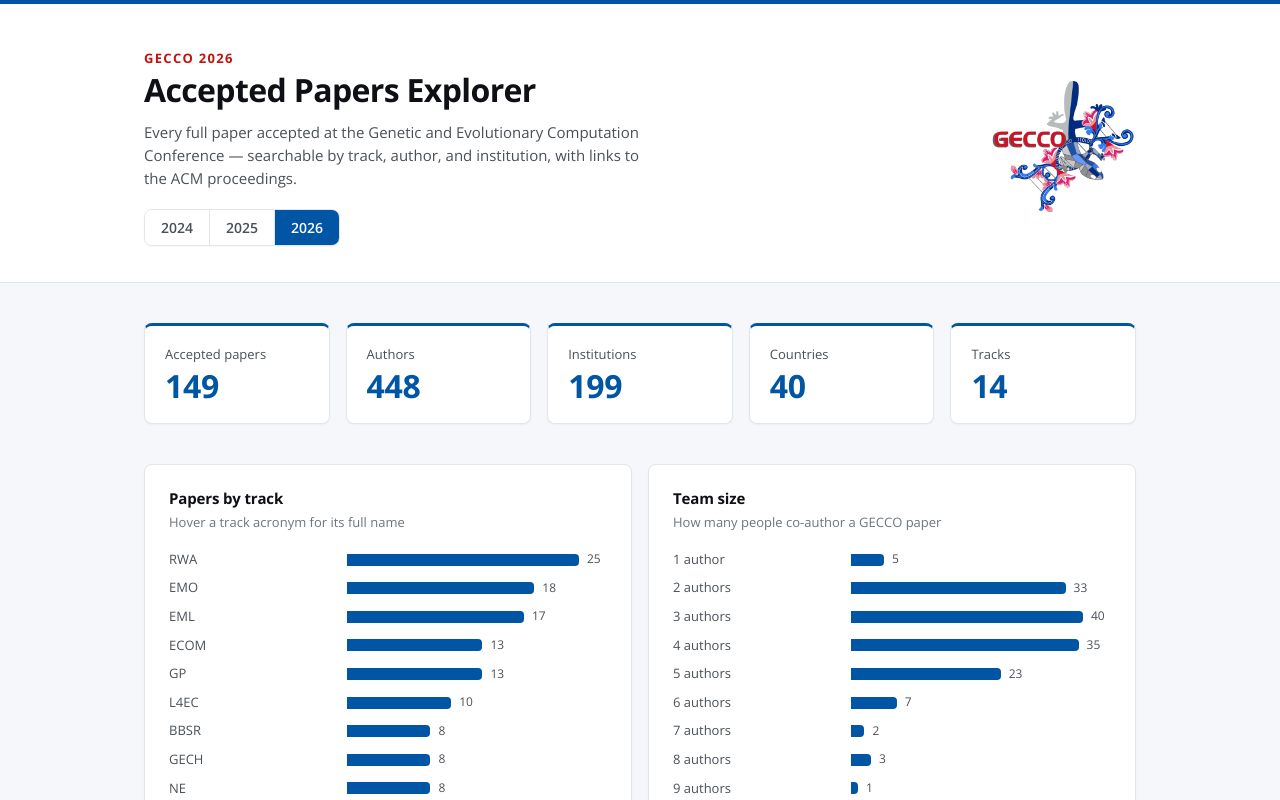
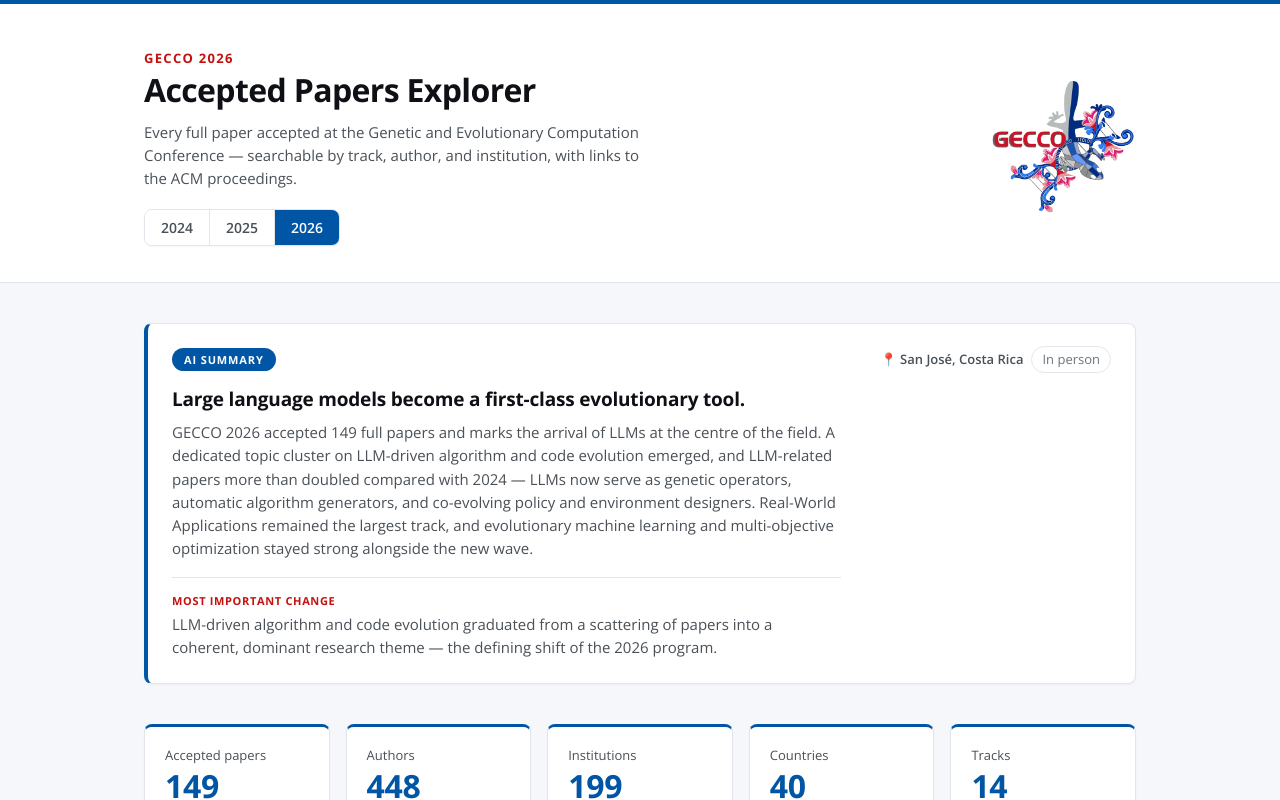
Before and after one commit to helix-agh/gecco-summary, a React (Vite) app: page / in a window 1280 px wide. Shown: the top 800 px of the page. Built offline with nearby package versions, Linux system fonts and the light colour scheme.

Commit message:
feat: add AI summaries

```diff
--- a/src/App.tsx
+++ b/src/App.tsx
@@ -3,6 +3,7 @@ import { BarList } from './components/BarList'
 import { PapersTable } from './components/PapersTable'
 import { StatTile } from './components/StatTile'
 import { TopicMap } from './components/TopicMap'
+import { YearSummary } from './components/YearSummary'
 import { DEFAULT_YEAR, YEARS, datasets, isYear } from './lib/data'
 import type { Year } from './lib/data'
 import {
@@ -106,6 +107,8 @@ export default function App() {
       </header>
 
       <main className="container">
+        <YearSummary year={year} />
+
         <section className="stat-row" aria-label="Key figures">
           <StatTile label="Accepted papers" value={papers.length} />
           <StatTile label="Authors" value={stats.authorCount} />
--- /dev/null
+++ b/src/components/YearSummary.tsx
@@ -0,0 +1,24 @@
+import type { Year } from '../lib/data'
+import { SUMMARIES } from '../lib/summaries'
+
+export function YearSummary({ year }: { year: Year }) {
+  const summary = SUMMARIES[year]
+
+  return (
+    <section className="summary-card" aria-label={`GECCO ${String(year)} summary`}>
+      <div className="summary-head">
+        <span className="summary-badge">AI Summary</span>
+        <div className="summary-meta">
+          <span className="summary-location">📍 {summary.location}</span>
+          <span className="summary-format">{summary.format}</span>
+        </div>
+      </div>
+      <p className="summary-headline">{summary.headline}</p>
+      <p className="summary-overview">{summary.overview}</p>
+      <p className="summary-key">
+        <span className="summary-key-label">Most important change</span>
+        {summary.keyChange}
+      </p>
+    </section>
+  )
+}
--- /dev/null
+++ b/src/lib/summaries.ts
@@ -0,0 +1,68 @@
+import type { Year } from './data'
+
+export interface YearSummary {
+  /** Host city and country, as shown in the location badge. */
+  location: string
+  /** Attendance format, e.g. "Hybrid" or "In person". */
+  format: string
+  /** One-line framing of the edition's overall character. */
+  headline: string
+  /** AI-written paragraph reviewing that year's accepted papers and abstracts. */
+  overview: string
+  /** The single most important change that year, versus the surrounding editions. */
+  keyChange: string
+}
+
+/**
+ * Per-year editorial summaries. The `overview` and `keyChange` text was written
+ * from a review of that year's accepted-paper titles and abstracts (the topic
+ * clusters in data/topics-*.json and the track distributions in data/papers-*.json).
+ */
+export const SUMMARIES: Record<Year, YearSummary> = {
+  2024: {
+    location: 'Melbourne, Australia',
+    format: 'Hybrid',
+    headline: 'GECCO reaches the Southern Hemisphere for the first time.',
+    overview:
+      'GECCO 2024 accepted 178 full papers and stayed close to the classical core of ' +
+      'evolutionary computation. The largest bodies of work were multi-objective and ' +
+      'constrained optimization and genetic programming / symbolic regression, backed by an ' +
+      'unusually strong Theory, noise, and runtime-analysis block. Quality-diversity and ' +
+      'coevolution formed a distinct cluster, and Real-World Applications was again the single ' +
+      'biggest track. Large language models appeared only at the margins — a handful of papers.',
+    keyChange:
+      'The conference travelled to Oceania for the first time, and it was the last edition to ' +
+      'run a dedicated Search-Based Software Engineering (SBSE) track before it was folded into ' +
+      'the broader program.',
+  },
+  2025: {
+    location: 'Málaga, Spain',
+    format: 'Hybrid',
+    headline: 'Learning-driven search consolidates across every track.',
+    overview:
+      'GECCO 2025 was the largest of the three editions with 181 accepted full papers. ' +
+      'Neuroevolution, reinforcement learning, and swarm robotics merged into the dominant ' +
+      'theme, and quality-diversity methods reached their peak presence. Combinatorial ' +
+      'optimization and metaheuristics (ECOM) surged to become the second-largest track, while ' +
+      'surrogate models and learned operators spread well beyond their home tracks.',
+    keyChange:
+      'Machine-learning-assisted evolution went mainstream: the "Learning for Evolutionary ' +
+      'Computation" (L4EC) track grew markedly, and learned components — surrogates, learned ' +
+      'crossover, policy models — became standard tooling rather than a niche.',
+  },
+  2026: {
+    location: 'San José, Costa Rica',
+    format: 'In person',
+    headline: 'Large language models become a first-class evolutionary tool.',
+    overview:
+      'GECCO 2026 accepted 149 full papers and marks the arrival of LLMs at the centre of the ' +
+      'field. A dedicated topic cluster on LLM-driven algorithm and code evolution emerged, and ' +
+      'LLM-related papers more than doubled compared with 2024 — LLMs now serve as genetic ' +
+      'operators, automatic algorithm generators, and co-evolving policy and environment ' +
+      'designers. Real-World Applications remained the largest track, and evolutionary machine ' +
+      'learning and multi-objective optimization stayed strong alongside the new wave.',
+    keyChange:
+      'LLM-driven algorithm and code evolution graduated from a scattering of papers into a ' +
+      'coherent, dominant research theme — the defining shift of the 2026 program.',
+  },
+}
--- a/src/styles.css
+++ b/src/styles.css
@@ -162,6 +162,88 @@ a:hover {
 .site-footer p {
   margin: 0 0 8px;
   max-width: 72ch;
+}
+
+/* ---------- AI summary ---------- */
+
+.summary-card {
+  background: var(--surface);
+  border: 1px solid var(--border);
+  border-left: 4px solid var(--brand-blue);
+  border-radius: 8px;
+  padding: 22px 24px 24px;
+  margin-top: 40px;
+  box-shadow: var(--shadow);
+}
+
+.summary-head {
+  display: flex;
+  flex-wrap: wrap;
+  align-items: center;
+  justify-content: space-between;
+  gap: 12px;
+}
+
+.summary-badge {
+  font-size: 11px;
+  font-weight: 700;
+  letter-spacing: 0.08em;
+  text-transform: uppercase;
+  color: #fff;
+  background: var(--brand-blue);
+  border-radius: 999px;
+  padding: 3px 12px;
+}
+
+.summary-meta {
+  display: inline-flex;
+  align-items: center;
+  gap: 8px;
+  font-size: 13px;
+}
+
+.summary-location {
+  font-weight: 600;
+  color: var(--ink-secondary);
+}
+
+.summary-format {
+  color: var(--ink-muted);
+  border: 1px solid var(--hairline);
+  border-radius: 999px;
+  padding: 2px 10px;
+}
+
+.summary-headline {
+  margin: 14px 0 0;
+  font-size: 19px;
+  font-weight: 700;
+  letter-spacing: -0.01em;
+  line-height: 1.3;
+}
+
+.summary-overview {
+  margin: 10px 0 0;
+  max-width: 78ch;
+  color: var(--ink-secondary);
+}
+
+.summary-key {
+  margin: 16px 0 0;
+  padding-top: 14px;
+  border-top: 1px solid var(--hairline);
+  max-width: 78ch;
+  color: var(--ink-secondary);
+}
+
+.summary-key-label {
+  display: block;
+  font-size: 11px;
+  font-weight: 700;
+  letter-spacing: 0.06em;
+  text-transform: uppercase;
+  color: var(--brand-red);
+  margin-bottom: 4px;
 }
 
 /* ---------- stat tiles ---------- */
```
